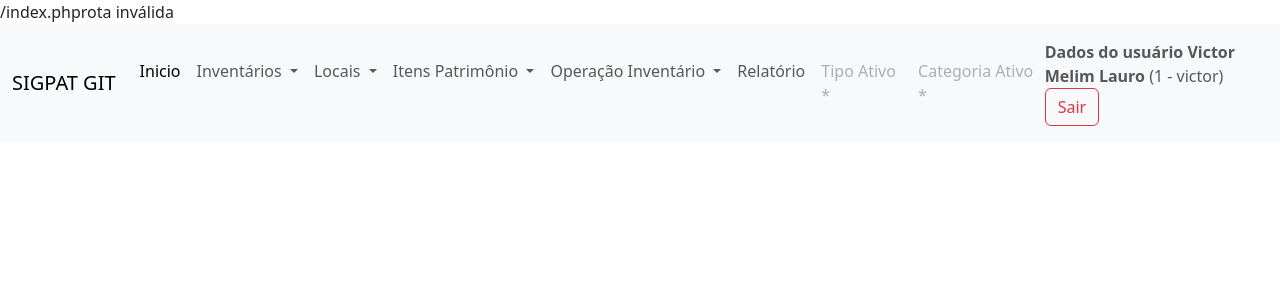
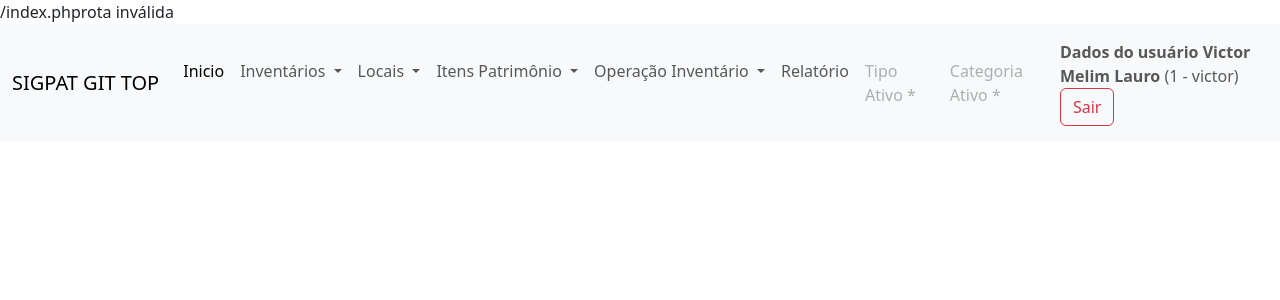
Before and after one commit to victormelimlauro/SIGPAT, a PHP site: page /index.php in a window 1280 px wide. Shown: the top 300 px of the page. Run offline with PHP 8.4, Linux system fonts and the light colour scheme; a user stored in the database is signed in; data comes from the database, SQL or seed files in the repository.

Commit message:
TESTE GIT 2

```diff
--- a/includes/cabecalho.php
+++ b/includes/cabecalho.php
@@ -33,7 +33,7 @@ try {
 
 <nav class="navbar navbar-expand-lg bg-body-tertiary">
     <div class="container-fluid">
-        <a class="navbar-brand" href="#">SIGPAT GIT</a>
+        <a class="navbar-brand" href="#">SIGPAT GIT TOP</a>
         <button class="navbar-toggler" type="button" data-bs-toggle="collapse" data-bs-target="#navbarSupportedContent" aria-controls="navbarSupportedContent" aria-expanded="false" aria-label="Toggle navigation">
         <span class="navbar-toggler-icon"></span>
         </button>
```
